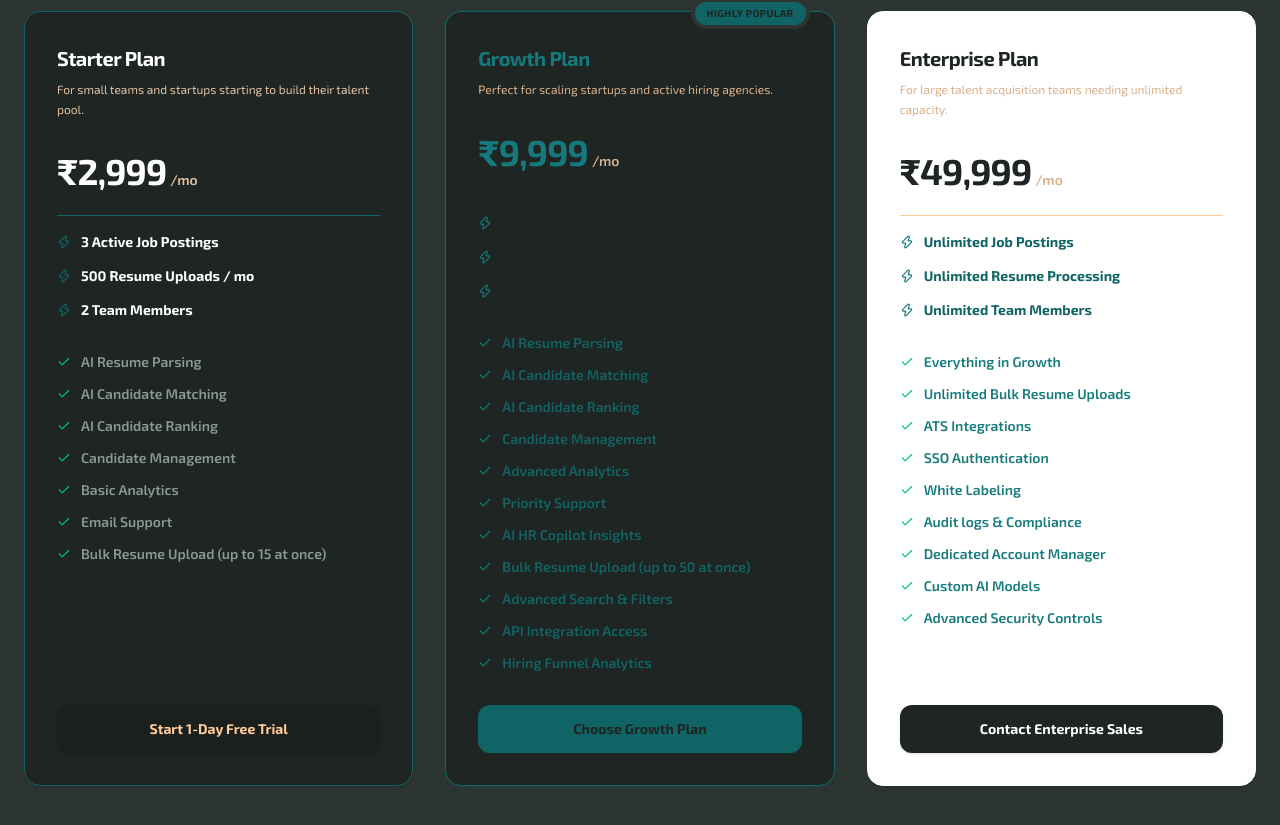
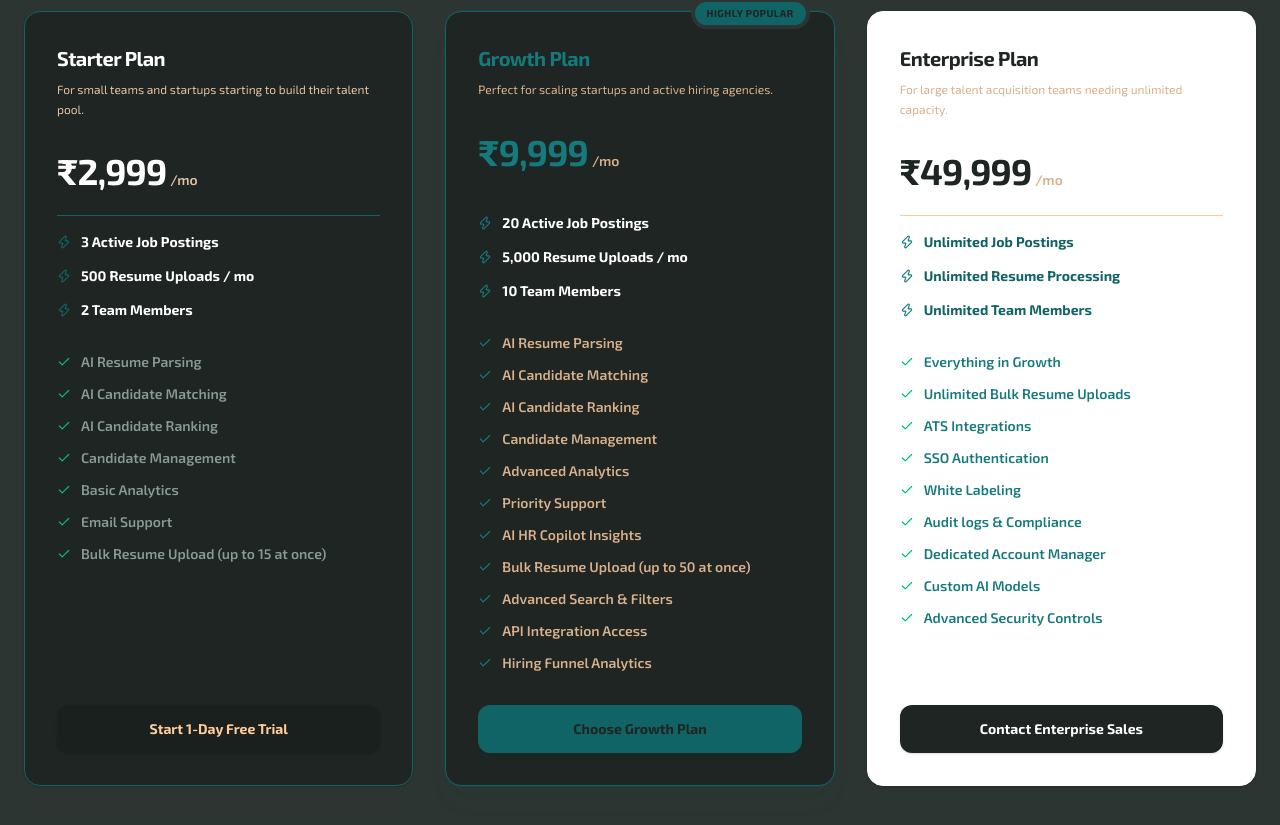
Before and after one commit to Aman-2712/RecruitiX-App, a Next.js app in the folder frontend/: page /pricing in a window 1280 px wide. Shown: the part 617-1442 px from the top of the page. Built offline with nearby package versions, Linux system fonts and the light colour scheme.

Commit message:
fix: resolve text color visibility on Growth pricing card

```diff
--- a/frontend/src/app/pricing/page.tsx
+++ b/frontend/src/app/pricing/page.tsx
@@ -188,7 +188,7 @@ export default function PricingPage() {
                 {/* Limits */}
                 <ul className={`space-y-3.5 pt-4 border-t ${p.name === "Growth Plan" ? "border-blue-100/20" : isEnterprise ? "border-slate-800" : "border-slate-200"}`}>
                   {p.limits.map((l) => (
-                    <li key={l} className={`flex items-center gap-2.5 text-sm font-bold ${p.name === "Growth Plan" ? "text-white" : isEnterprise ? "text-slate-200" : "text-slate-900"}`}>
+                    <li key={l} className={`flex items-center gap-2.5 text-sm font-bold ${p.name === "Growth Plan" ? "text-slate-900" : isEnterprise ? "text-slate-200" : "text-slate-900"}`}>
                       <Zap size={14} className={p.name === "Growth Plan" ? "text-blue-500" : isEnterprise ? "text-blue-500" : "text-blue-600"} />
                       {l}
                     </li>
@@ -200,7 +200,7 @@ export default function PricingPage() {
                   {p.features.map((f) => (
                     <li key={f} className="flex items-center gap-2.5 text-sm font-semibold">
                       <Check size={14} className={p.name === "Growth Plan" ? "text-blue-500" : "text-emerald-500 flex-shrink-0"} />
-                      <span className={p.name === "Growth Plan" ? "text-slate-200" : isEnterprise ? "text-slate-300" : "text-slate-600"}>{f}</span>
+                      <span className={p.name === "Growth Plan" ? "text-slate-400" : isEnterprise ? "text-slate-300" : "text-slate-600"}>{f}</span>
                     </li>
                   ))}
                 </ul>
```
